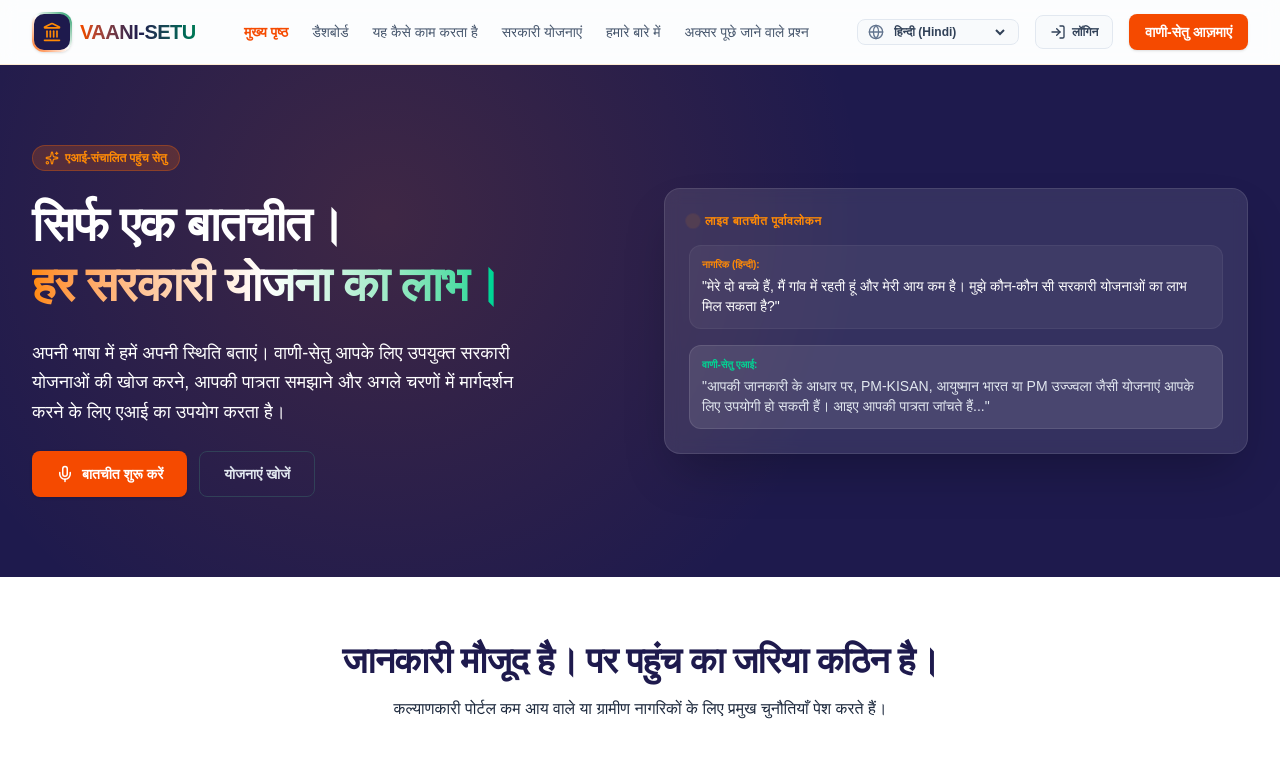
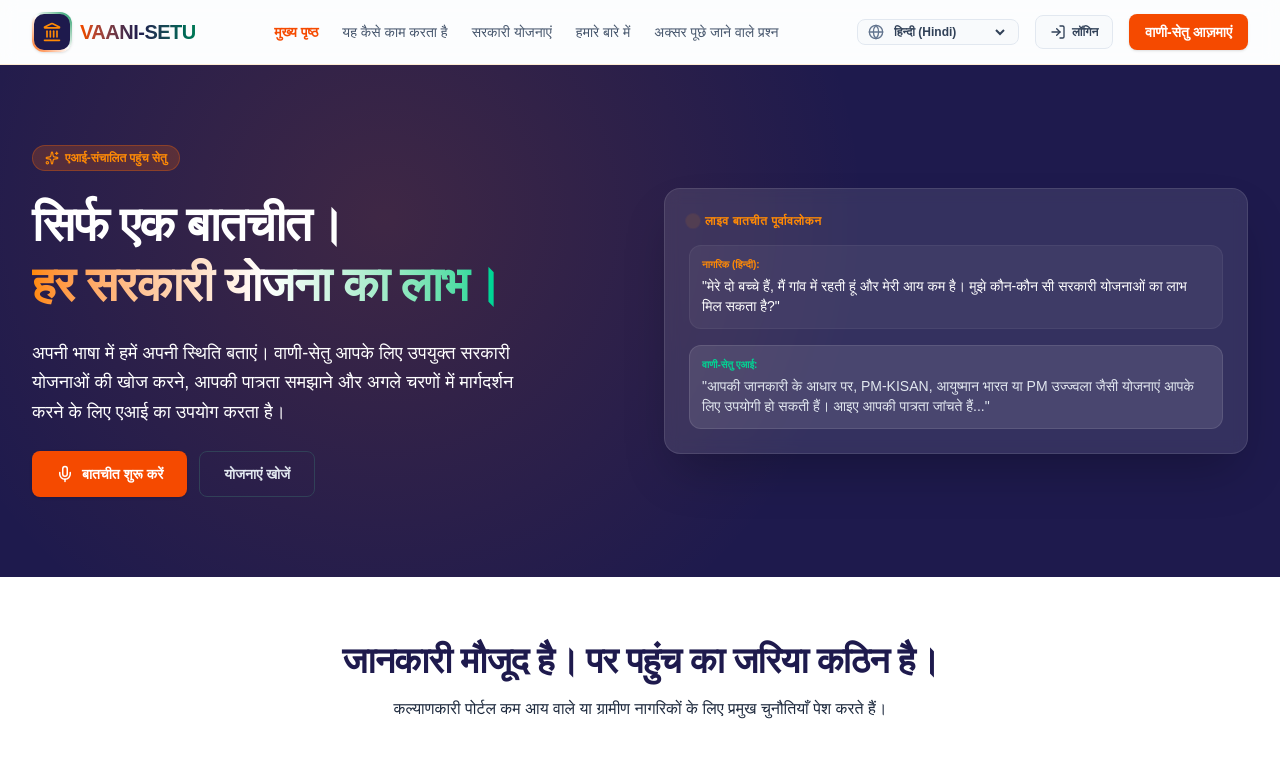
Before and after one commit to prabhujee1608/Govschemeproject, a Next.js app: page / in a window 1280 px wide. Shown: the top 768 px of the page. Built offline with nearby package versions, Linux system fonts and the light colour scheme.

Commit message:
feat: Remove dashboard tab navigation and rendering

```diff
--- a/src/app/page.tsx
+++ b/src/app/page.tsx
@@ -363,7 +363,7 @@
         )}
 
         {/* Dashboard Tab */}
-        {currentTab === 'dashboard' && (
+        {false && (
           <section className="mx-auto max-w-7xl px-4 py-12 sm:px-6 lg:px-8">
             <div className="mb-8">
               <span className="text-xs font-bold text-orange-600 dark:text-orange-400 uppercase tracking-widest block mb-1">
--- a/src/components/Navbar.tsx
+++ b/src/components/Navbar.tsx
@@ -46,7 +46,6 @@
 
   const navItems = [
     { id: 'home' },
-    { id: 'dashboard' },
     { id: 'how-it-works' },
     { id: 'schemes' },
     { id: 'about' },
```
